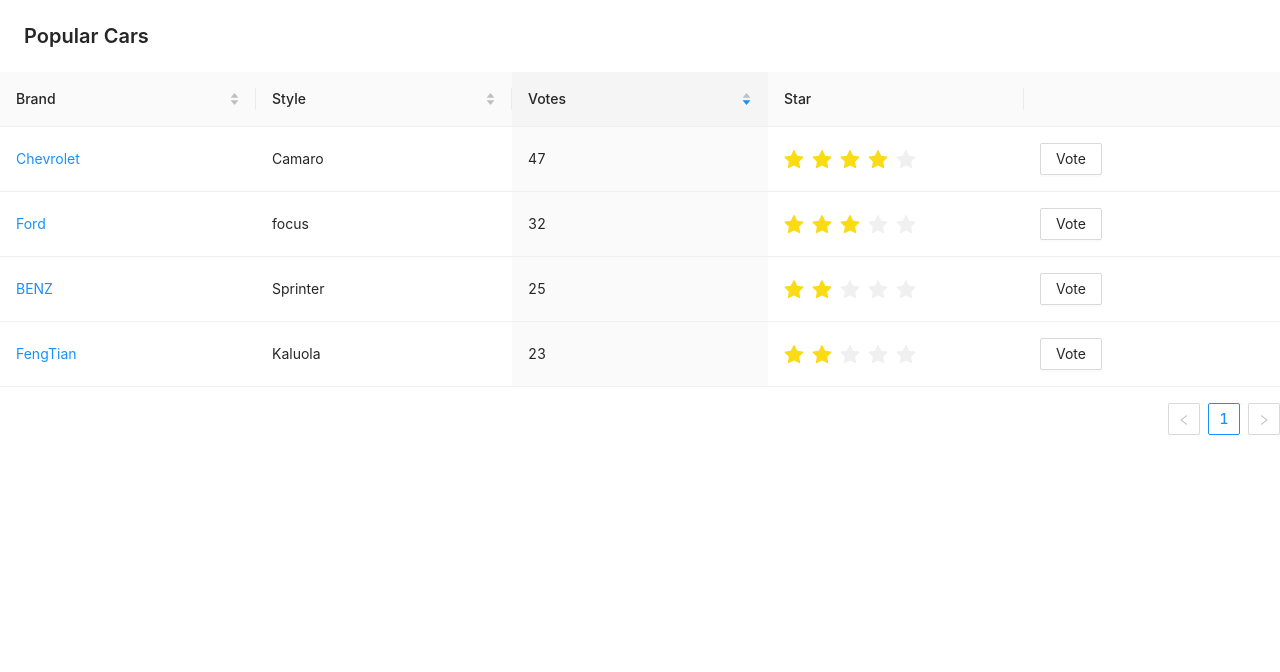
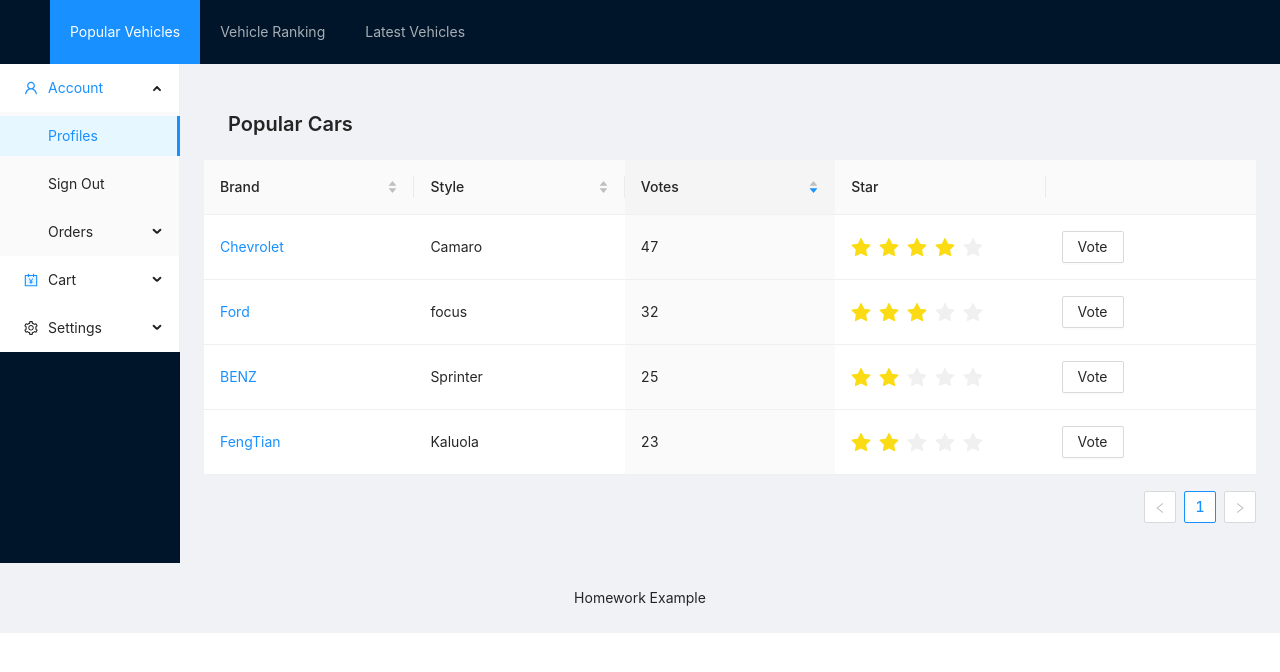
Before and after one commit to drinkmooon/example-wst, a React (Create React App) app: page / in a window 1280 px wide. Shown: the top 672 px of the page. Built offline with nearby package versions, Linux system fonts and the light colour scheme.

Commit message:
Add Homepage and MySider ; Add Layout to the web;

```diff
--- a/src/App.js
+++ b/src/App.js
@@ -3,6 +3,7 @@
 
 import CarDetail from './components/CarDetail';
 import CarList from './components/CarList';
+import HomePage from './components/HomePage';
 
 
 class App extends React.Component {
@@ -11,7 +12,7 @@
       <div>
         <Router>
           <Switch>
-              <Route path='/'  exact component={CarList} />
+              <Route path='/'  exact component={HomePage} />
               <Route path='/CarDetail/:id' component={CarDetail} />
           </Switch>
         </Router>
--- /dev/null
+++ b/src/Components/HomePage.js
@@ -0,0 +1,39 @@
+import React, { useState } from 'react';
+import { Layout, Menu } from 'antd';
+import 'antd/dist/antd.css';
+
+import CarList from './CarList';
+import MySider from './MySider';
+const { Header, Content, Footer, Sider } = Layout;
+
+export default function HomePage() {
+    return (
+        <div>
+            <Layout className="layout">
+                <Header>
+                    <div className="logo" />
+                    <Menu theme="dark" mode="horizontal" defaultSelectedKeys={['1']}>
+                        <Menu.Item key="1">Popular Vehicles</Menu.Item>
+                        <Menu.Item key="2">Vehicle Ranking</Menu.Item>
+                        <Menu.Item key="3">Latest Vehicles</Menu.Item>
+                    </Menu>
+                </Header>
+                <Layout className="layout">
+                    <Sider width={180} className="site-layout-background">
+                        <MySider />
+                    </Sider>
+                    <Layout>
+                        <Content className="site-layout-background"
+                            style={{
+                                padding: 24,
+                                margin: 0,
+                                minHeight: 280,
+                            }}>
+                            <CarList />
+                        </Content>
+                    </Layout>
+                </Layout>
+                <Footer style={{ textAlign: 'center' }}>Homework Example</Footer>
+            </Layout></div>
+    )
+}
--- /dev/null
+++ b/src/Components/MySider.js
@@ -0,0 +1,52 @@
+import React, { Component } from 'react';
+import { Menu } from 'antd';
+import { AppstoreOutlined, UserOutlined, SettingOutlined, AccountBookTwoTone } from '@ant-design/icons';
+
+const { SubMenu } = Menu;
+
+export default function MySider() {
+    return (
+        <Menu
+
+            style={{ width: 180 }}
+            defaultSelectedKeys={['1']}
+            defaultOpenKeys={['sub1']}
+            mode="inline"
+        >
+            <SubMenu
+                key="sub1"
+                title={
+                    <span>
+                        <UserOutlined />
+                        <span>Account</span>
+                    </span>
+                }
+            >
+                <Menu.Item key="1">Profiles</Menu.Item>
+                <Menu.Item key="2">Sign Out</Menu.Item>
+                <SubMenu key="sub3" title="Orders">
+                    <Menu.Item key="3">Paid</Menu.Item>
+                    <Menu.Item key="4">Unpaid</Menu.Item>
+                </SubMenu>
+            </SubMenu>
+            <SubMenu key="sub2" icon={<AccountBookTwoTone />} title="Cart">
+                <Menu.Item key="5">Cart</Menu.Item>
+                <Menu.Item key="6">Favorites</Menu.Item>
+
+            </SubMenu>
+            <SubMenu
+                key="sub4"
+                title={
+                    <span>
+                        <SettingOutlined />
+                        <span>Settings</span>
+                    </span>
+                }
+            >
+                <Menu.Item key="7">Setting</Menu.Item>
+                <Menu.Item key="8">Help</Menu.Item>
+                <Menu.Item key="9">Contact Us</Menu.Item>
+            </SubMenu>
+        </Menu>
+    )
+}
```
Also changed, not shown: src/Components/CarList.js (+6 -5 lines).
